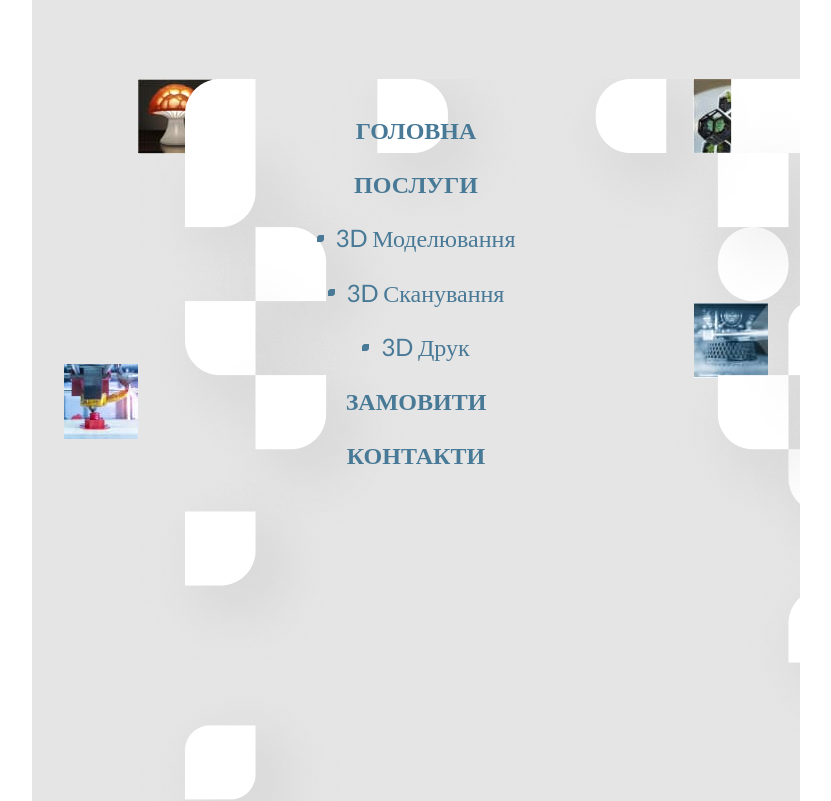
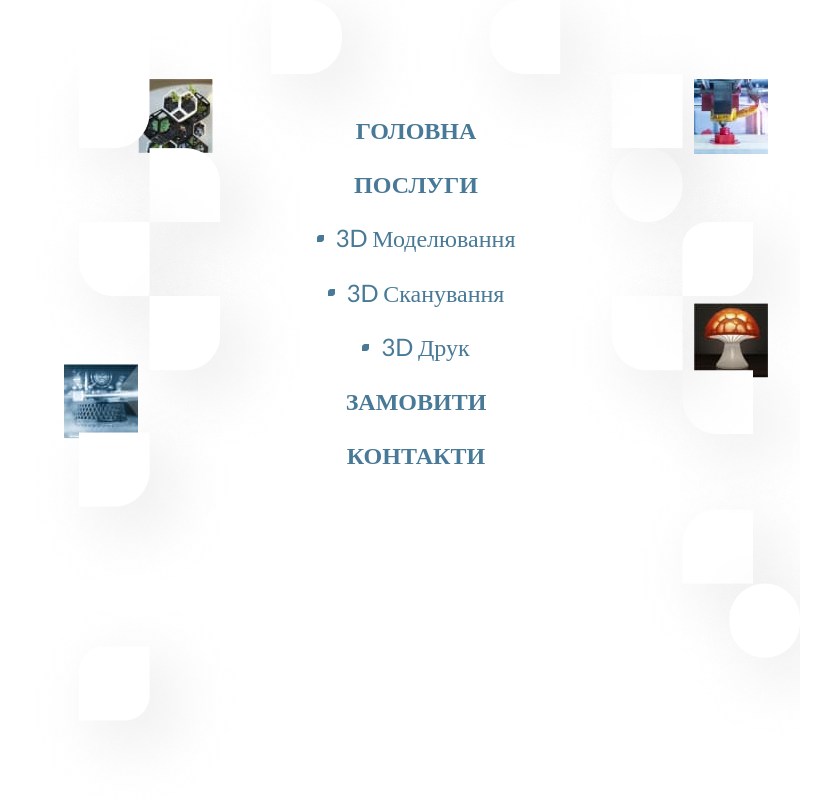
Before and after one commit to StepanKarpyak/githyb-tutorial, a plain HTML site: page index.html in a window 1280 px wide. Shown: the top 801 px of the page, without its empty margins (224-1055 px from the left). Drawn offline with nearby package versions, Linux system fonts and the light colour scheme.

Commit message:
розташування беграунд імідж

```diff
--- a/css/styles.css
+++ b/css/styles.css
@@ -145,9 +145,10 @@ body {
 } */
 
 .adaptive-menu {
+    display: block;
     width: 100vh;
     height: 100vh;
-    background-color: #e5e5e5;
+    background-color: #ffffff;
     margin: 0 auto;
     background-image: url(../images/main_menu/decor_mobile.png);
 }
@@ -177,7 +178,7 @@ body {
         background-image: url(../images/main_menu/decor_tablet.png),url(../images/main_menu/Main_menu_tablet1.jpg),url(../images/main_menu/Main_menu_tablet2.jpg),
         url(../images/main_menu/Main_menu_tablet3.jpg),url(../images/main_menu/Main_menu_tablet4.jpg);
     background-repeat: no-repeat;
-    background-position: left 106px top 79px,right 32px top 79px,left 32px top 364px,right 32px top 303px;
+    background-position: center,left 106px top 79px,right 32px top 79px,left 32px top 364px,right 32px top 303px;
     }
     .adaptive-menu__heder{
     width: 768px;
```
